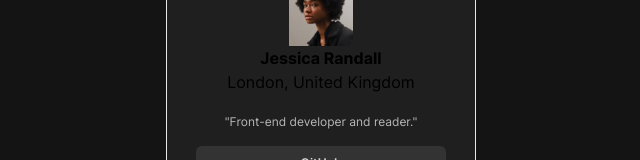
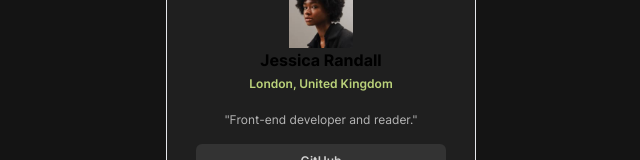
Before and after one commit to mehrnaz98/social-link-profile, a Vue app: page / in a window 1280 px wide. Shown: the part 225-385 px from the top of the page, without its empty margins (319-959 px from the left). Built offline with nearby package versions, Linux system fonts and the light colour scheme.

Commit message:
Apply text color, font size and padding top

```diff
--- a/src/components/BaseCard.vue
+++ b/src/components/BaseCard.vue
@@ -9,7 +9,9 @@
         class="w-16 h-auto"
       />
       <h2 class="font-bold">Jessica Randall</h2>
-      <p>London, United Kingdom</p>
+      <p class="text-[#BBD37B] text-xs font-semibold pt-1">
+        London, United Kingdom
+      </p>
 
       <p class="text-[#B7B7B7] text-xs pt-5">
         "Front-end developer and reader."
```
